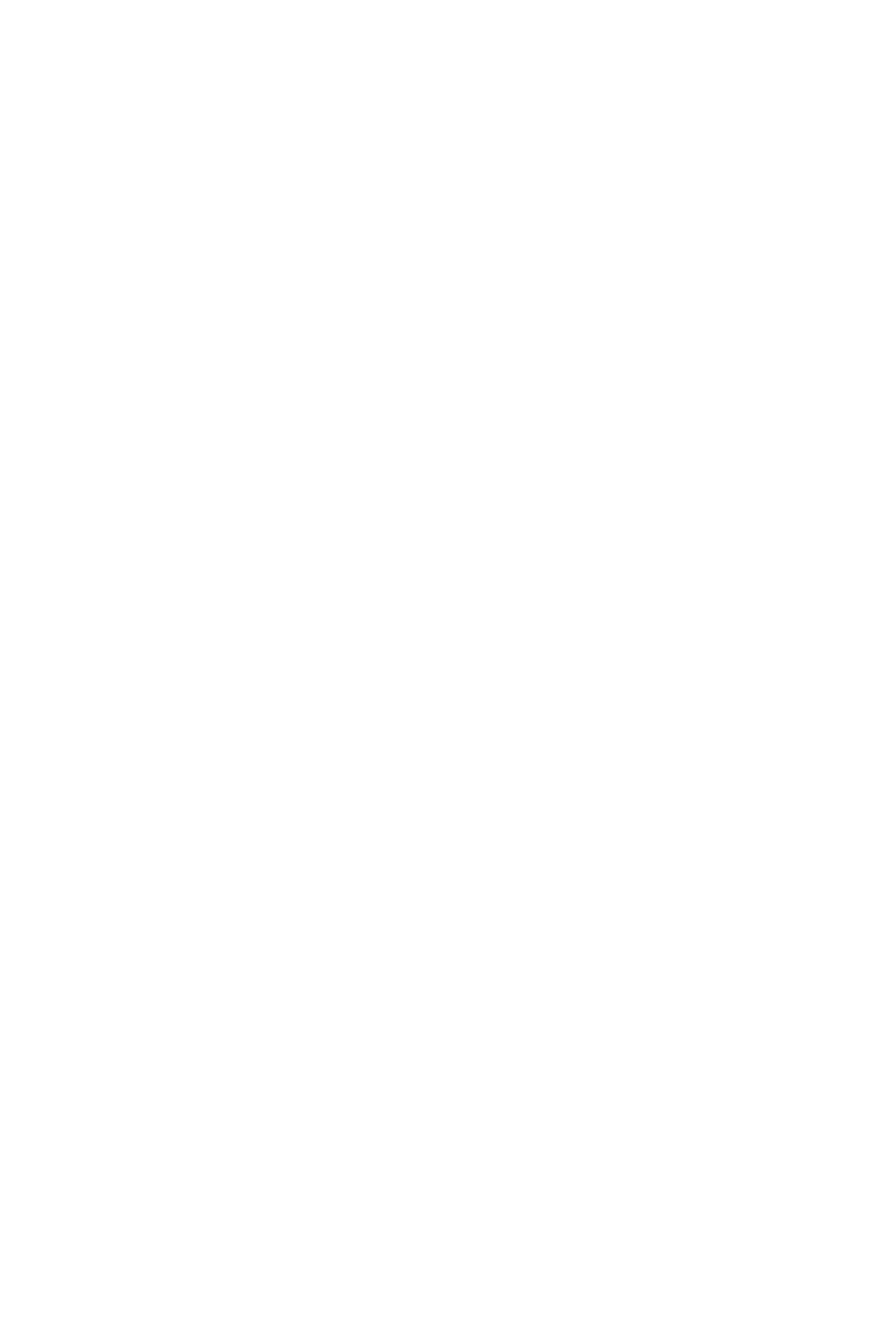
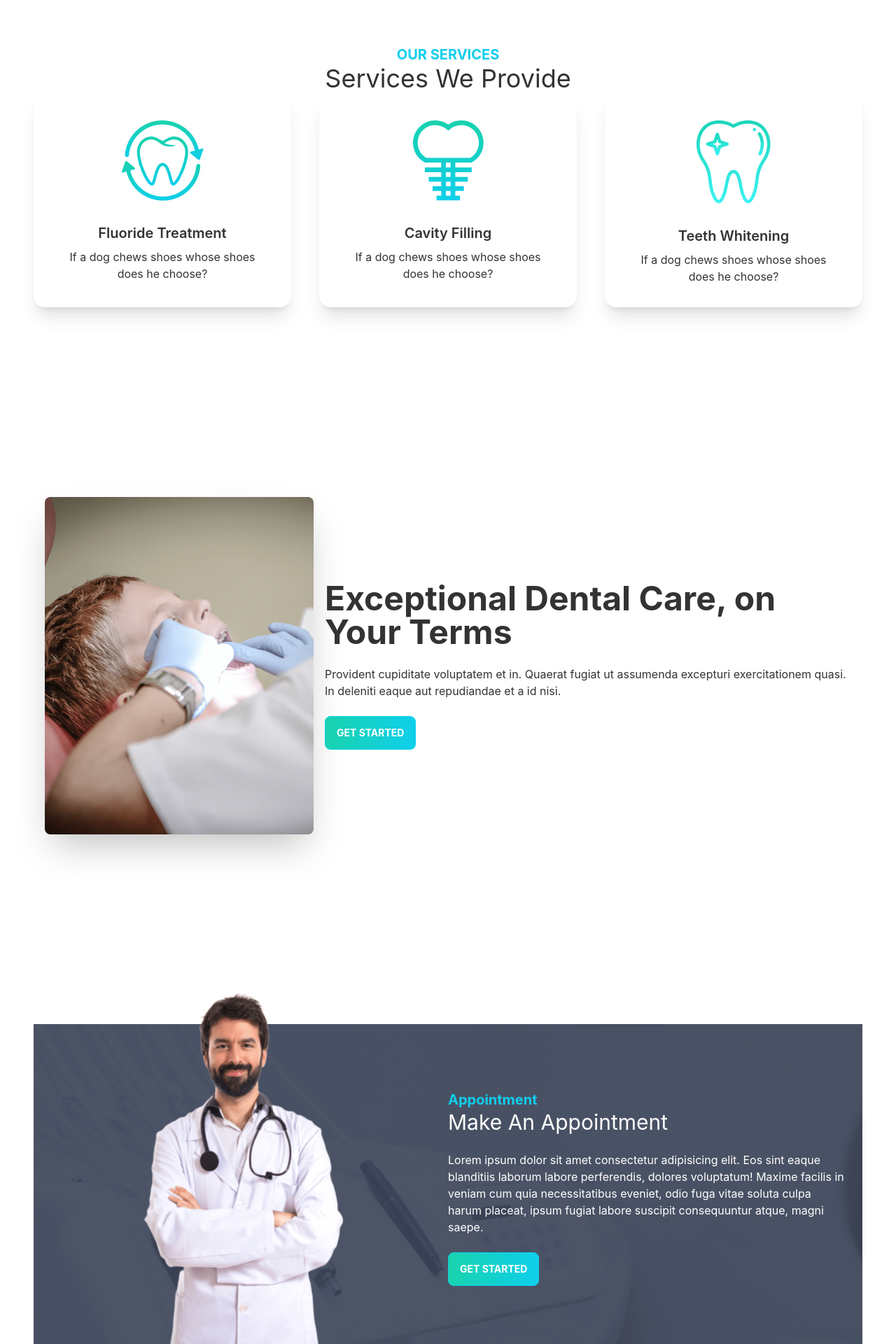
Before and after one commit to Biplob123121/doctors-portal-client, a React (Create React App) app: page / in a window 1280 px wide. Shown: the part 1060-2980 px from the top of the page at 70% size. Before the commit the page ends 1012 px from the top, so only its background shows below. Built offline with nearby package versions, Linux system fonts and the light colour scheme.

Commit message:
exceptional and make appointment section are ready

```diff
--- /dev/null
+++ b/src/Pages/Home/ExceptionalService.js
@@ -0,0 +1,19 @@
+import React from 'react';
+import treatment from '../../assets/images/treatment.png';
+
+const ExceptionalService = () => {
+    return (
+        <div className="hero min-h-screen">
+            <div className="hero-content flex-col lg:flex-row">
+                <img src={treatment} className="max-w-sm rounded-lg shadow-2xl" alt='' />
+                <div>
+                    <h1 className="text-5xl font-bold">Exceptional Dental Care, on Your Terms</h1>
+                    <p className="py-6">Provident cupiditate voluptatem et in. Quaerat fugiat ut assumenda excepturi exercitationem quasi. In deleniti eaque aut repudiandae et a id nisi.</p>
+                    <button className="btn btn-primary uppercase text-white font-bold bg-gradient-to-r from-secondary to-primary">Get Started</button>
+                </div>
+            </div>
+        </div>
+    );
+};
+
+export default ExceptionalService;
--- a/src/Pages/Home/Home.js
+++ b/src/Pages/Home/Home.js
@@ -1,12 +1,20 @@
 import React from 'react';
 import Banner from './Banner';
+import ExceptionalService from './ExceptionalService';
 import Info from './Info';
+import MakeAppointment from './MakeAppointment';
+import Services from './Services';
+import Testimonials from './Testimonials';
 
 const Home = () => {
     return (
         <section className='px-12'>
             <Banner></Banner>
             <Info></Info>
+            <Services></Services>
+            <ExceptionalService></ExceptionalService>
+            <MakeAppointment></MakeAppointment>
+            <Testimonials></Testimonials>
         </section>
     );
 };
--- /dev/null
+++ b/src/Pages/Home/MakeAppointment.js
@@ -0,0 +1,23 @@
+import React from 'react';
+import doctor from '../../assets/images/doctor.png';
+import appointment from '../../assets/images/appointment.png';
+
+const MakeAppointment = () => {
+    return (
+       <section style={{
+           background : `url(${appointment})`
+       }} className='flex jsutify-center items-center my-28'>
+           <div className='flex-1 hidden lg:block'>
+               <img className='mt-[-100px]' src={doctor} alt="" />
+           </div>
+           <div className='flex-1 p-6'>
+                <h3 className='text-xl text-primary font-bold'>Appointment</h3>
+                <h2 className='text-3xl text-white'>Make An Appointment</h2>
+                <p className='text-white my-6'>Lorem ipsum dolor sit amet consectetur adipisicing elit. Eos sint eaque blanditiis laborum labore perferendis, dolores voluptatum! Maxime facilis in veniam cum quia necessitatibus eveniet, odio fuga vitae soluta culpa harum placeat, ipsum fugiat labore suscipit consequuntur atque, magni saepe.</p>
+                <button className="btn btn-primary uppercase text-white font-bold bg-gradient-to-r from-secondary to-primary">Get Started</button>
+           </div>
+       </section>
+    );
+};
+
+export default MakeAppointment;
--- /dev/null
+++ b/src/Pages/Home/Service.js
@@ -0,0 +1,18 @@
+import React from 'react';
+
+const Service = ({service}) => {
+    const {image, name} =service;
+    return (
+        <div className="card lg:max-w-lg bg-base-100 shadow-xl">
+            <figure className="px-10 pt-10">
+                <img src={image} alt="Shoes" className="rounded-xl" />
+            </figure>
+            <div className="card-body items-center text-center">
+                <h2 className="card-title">{name}</h2>
+                <p>If a dog chews shoes whose shoes does he choose?</p>
+            </div>
+        </div>
+    );
+};
+
+export default Service;
--- a/src/Pages/Home/Services.js
+++ b/src/Pages/Home/Services.js
@@ -1,9 +1,44 @@
 import React from 'react';
+import fluoride from '../../assets/images/fluoride.png';
+import cavity from '../../assets/images/cavity.png';
+import whitening from '../../assets/images/whitening.png';
+import Service from './Service';
 
 const Services = () => {
+    const services = [
+        {
+            _id : 1,
+            name : "Fluoride Treatment",
+            description : '',
+            image : fluoride
+        },
+        {
+            _id : 2,
+            name : "Cavity Filling",
+            description : '',
+            image : cavity
+        },
+        {
+            _id : 3,
+            name : "Teeth Whitening",
+            description : '',
+            image : whitening
+        }
+    ]
     return (
-        <div>
-
+        <div className='my-28'>
+            <div className='text-center'>
+                <h3 className='text-primary text-xl font-bold uppercase'>Our Services</h3>
+                <h2 className='text-4xl'>Services We Provide</h2>
+            </div>
+            <div className='grid sm:grid-cols-1 md:grid-cols-2 lg:grid-cols-3 gap-10'>
+                {
+                    services.map(service => <Service
+                    key={service._id}
+                    service ={service}
+                    ></Service>)
+                }
+            </div>
         </div>
     );
 };
--- /dev/null
+++ b/src/Pages/Home/Testimonials.js
@@ -0,0 +1,11 @@
+import React from 'react';
+
+const Testimonials = () => {
+    return (
+        <div>
+
+        </div>
+    );
+};
+
+export default Testimonials;
```
